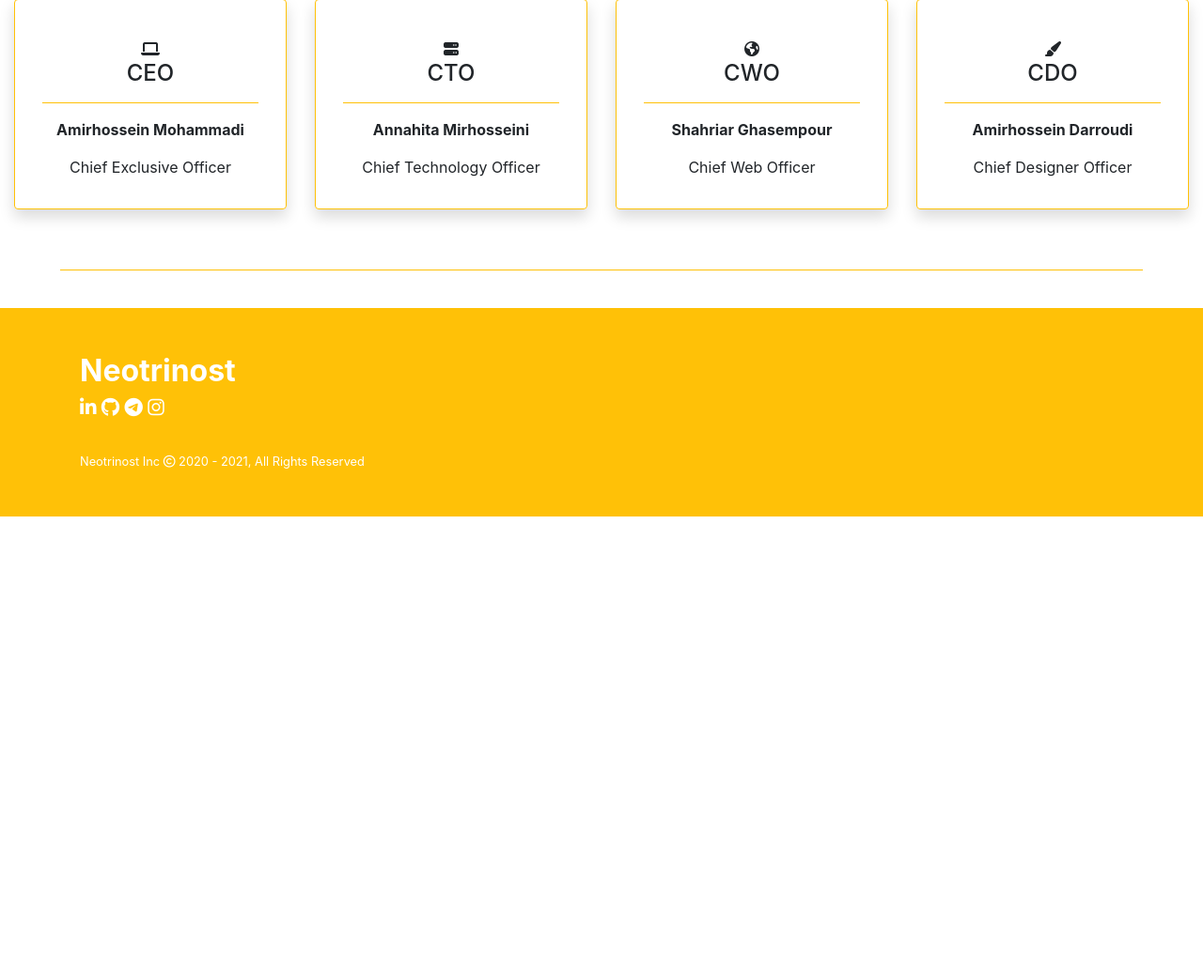
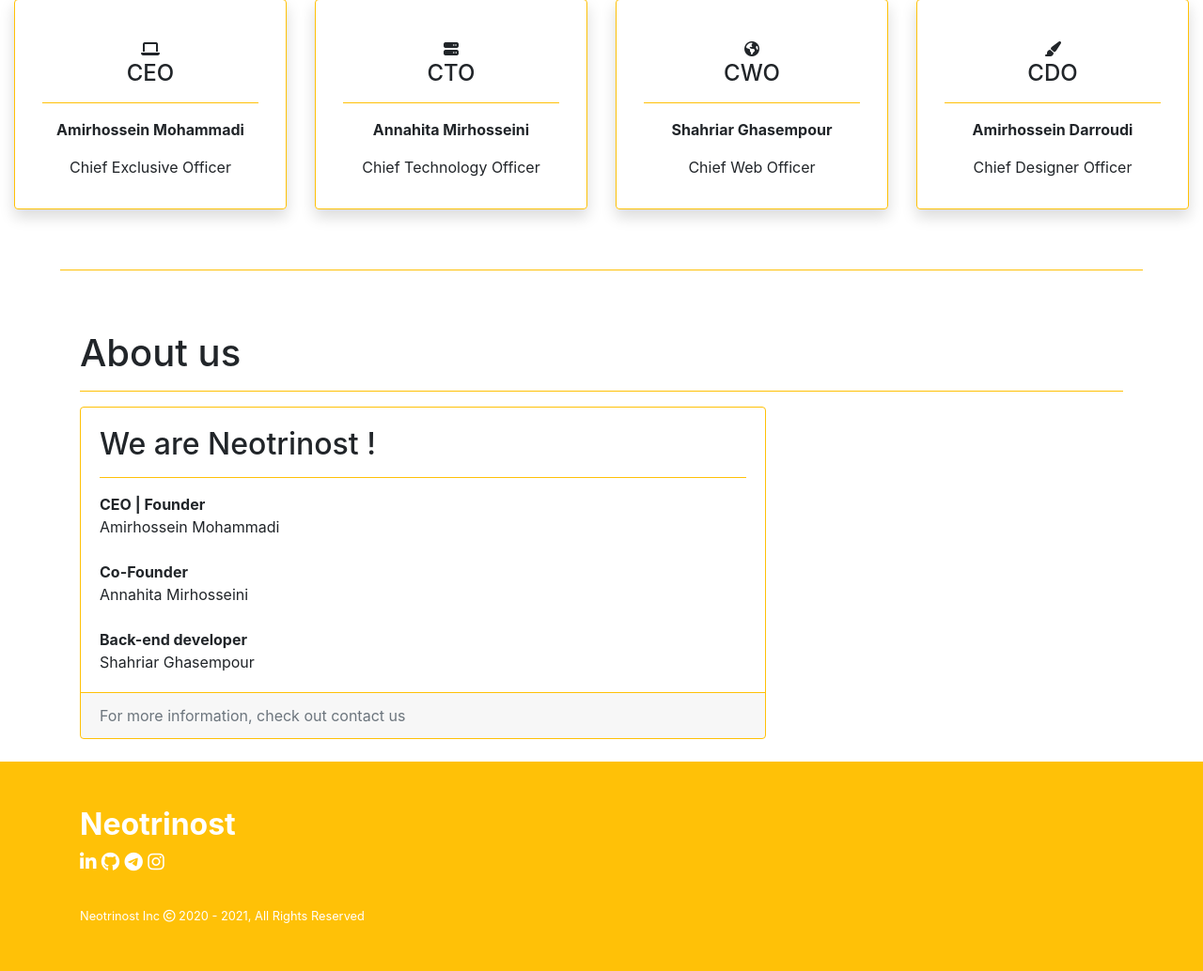
Before and after one commit to Neotrinost/Neotrinost.ir, a Flask app: page / in a window 1280 px wide. Shown: the part 763-1797 px from the top of the page at 94% size. Before the commit the page ends 1313 px from the top, so only its background shows below. Run offline with Flask 2, Linux system fonts and the light colour scheme; some libraries are stand-ins or nearby versions.

Commit message:
Add something new to home

```diff
--- a/app/templates/home.html
+++ b/app/templates/home.html
@@ -176,6 +176,40 @@
 		<hr class="border-warning" style="width: 90%;">
 		<br>
 
+		<div class="container">
+            <br>
+            <h1>About us</h1>
+            <hr class="border-warning">
+			<div class="row">
+                <div class="col-md-8">
+                    <div class="border border-warning card mb-4">
+                        <div class="card-body">
+                            <h2 class="card-title">We are Neotrinost !</h2>
+                            <hr class="border-warning">
+                            <p class="card-text">
+                                <b>CEO | Founder</b>
+                                <br>
+                                Amirhossein Mohammadi
+                                <br>
+                                <br>
+                                <b>Co-Founder</b>
+                                <br>
+                                Annahita Mirhosseini
+                                <br>
+                                <br>
+                                <b>Back-end developer</b>
+                                <br>
+                                Shahriar Ghasempour
+                            </p>
+                        </div>
+                        <div class="card-footer border-warning text-muted">
+                            For more information, check out contact us
+                        </div>
+                    </div>
+                </div>
+            </div>
+        </div>
+
 		<footer class="py-5 bg-warning">
 			<div class="container">
 				<div class="row">
```
